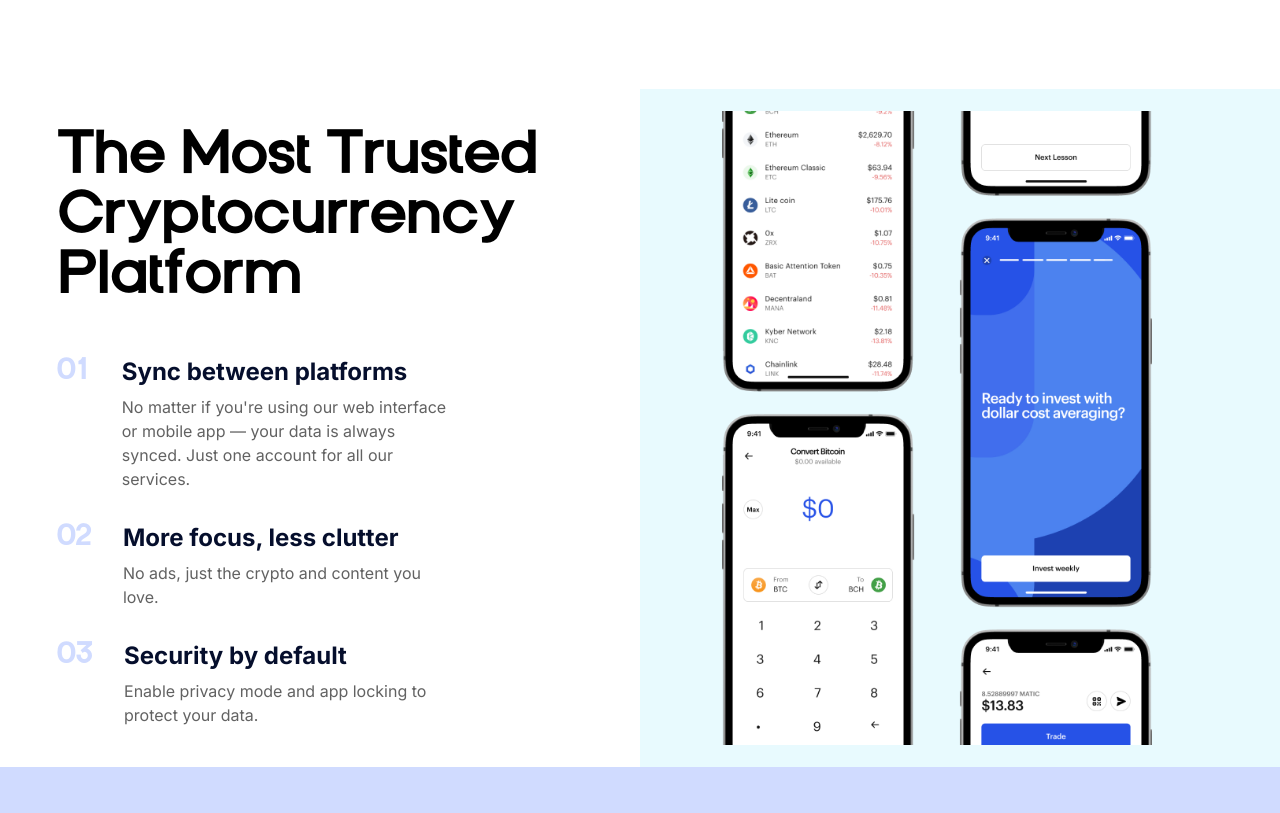
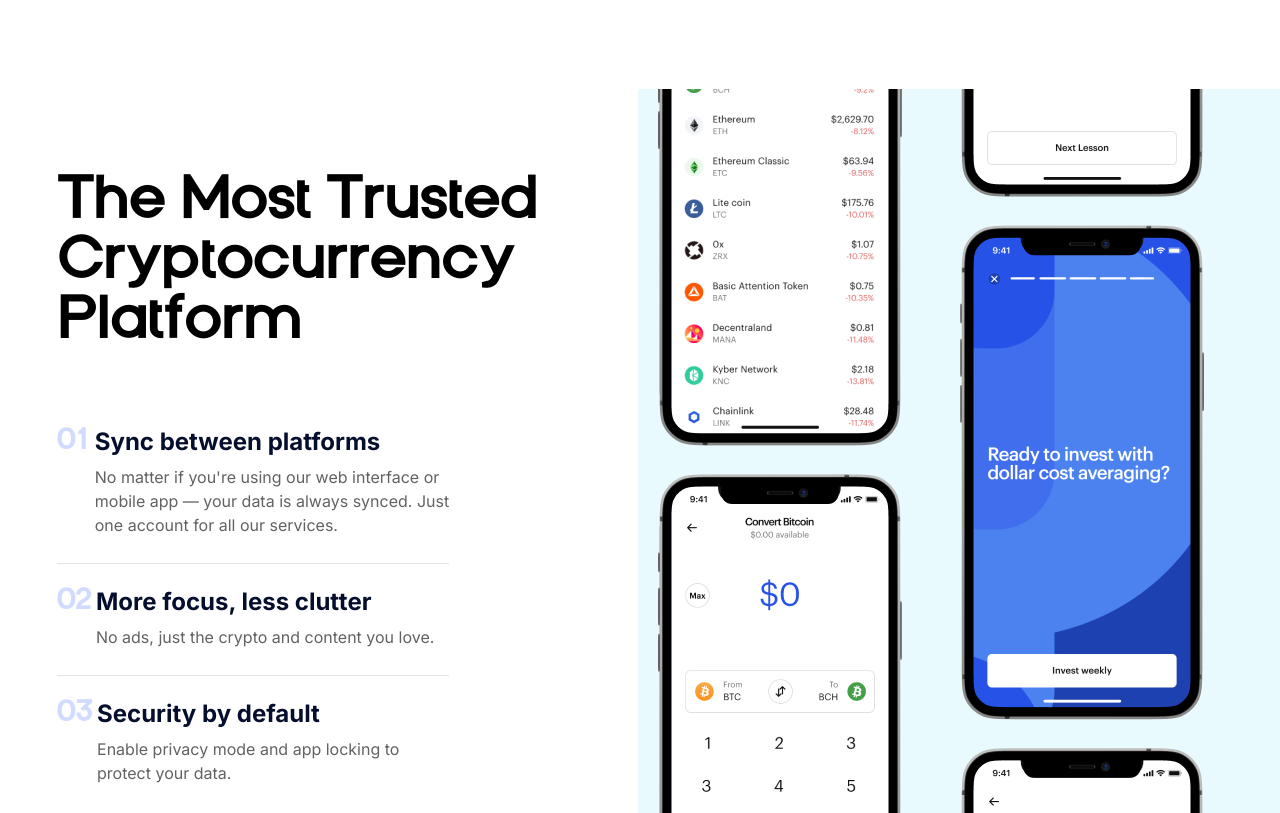
Before and after one commit to Faizol-Shobola/cryptoz, a plain HTML site: page index.html in a window 1280 px wide. Shown: the part 1119-1932 px from the top of the page. Drawn offline with Linux system fonts and the light colour scheme.

Commit message:
refactor: Improve homepage layout and add security card

```diff
--- a/style.css
+++ b/style.css
@@ -425,14 +425,26 @@
 .platform_features {
   display: flex;
   flex-direction: column;
-  gap: 32px;
+  gap: 32x;
   list-style: none;
   width: 70%;
 }
 
 .platform_feature {
+  position: relative;
   display: flex;
-  gap: 32px;
+  gap: 5px;
+  flex: 1 1 25%;
+  padding: 25px 0px;
+}
+
+.platform_feature:not(:last-child)::after {
+  content: '';
+  position: absolute;
+  bottom: -2px;
+  width: 100%;
+  height: 1px;
+  background-color: #E3E3E3;
 }
 
 .platform_features li h3 {
@@ -466,11 +478,14 @@
   display: flex;
   justify-content: center;
   background: #e8fafe;
+  padding: 0 20px;
+  width: 100%;
 }
 
 .phone_img {
-  width: 75%;
-  object-fit: contain;
+  width: auto;
+  height: 100%;
+  object-fit: cover;
 }
 
 /**************************************
```
Also changed, not shown: index.html (+1 -1 lines).
